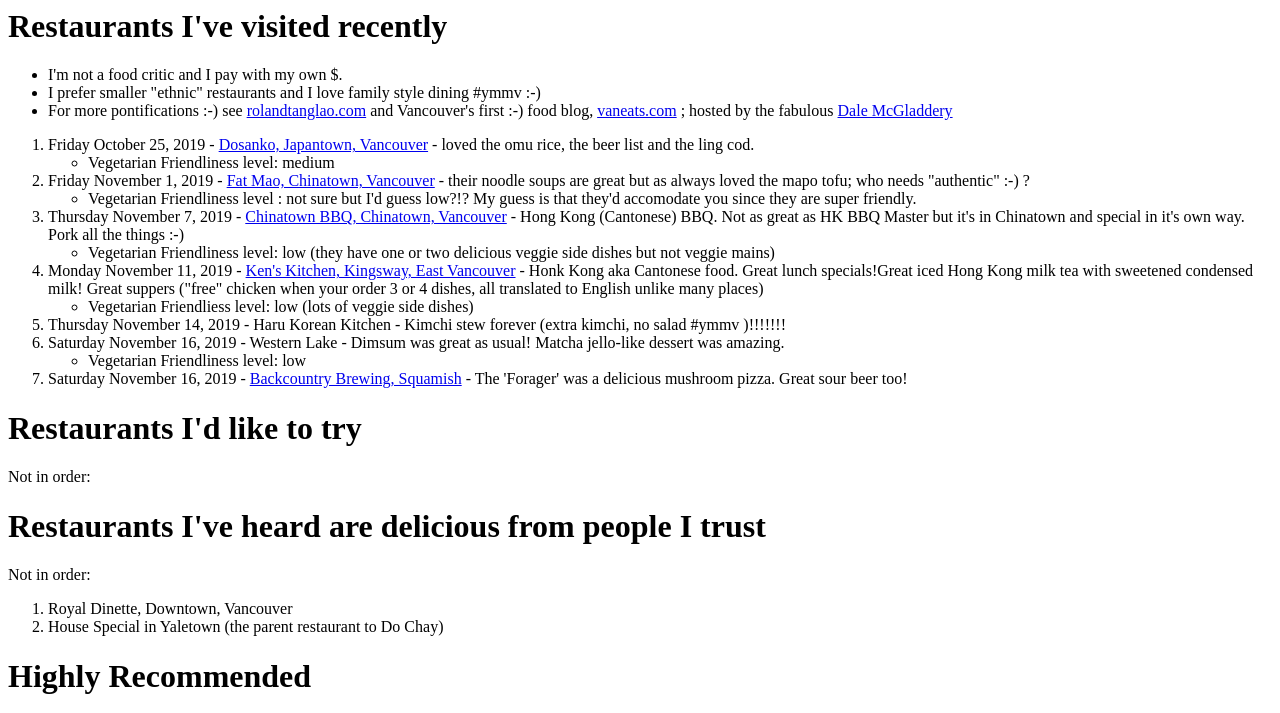
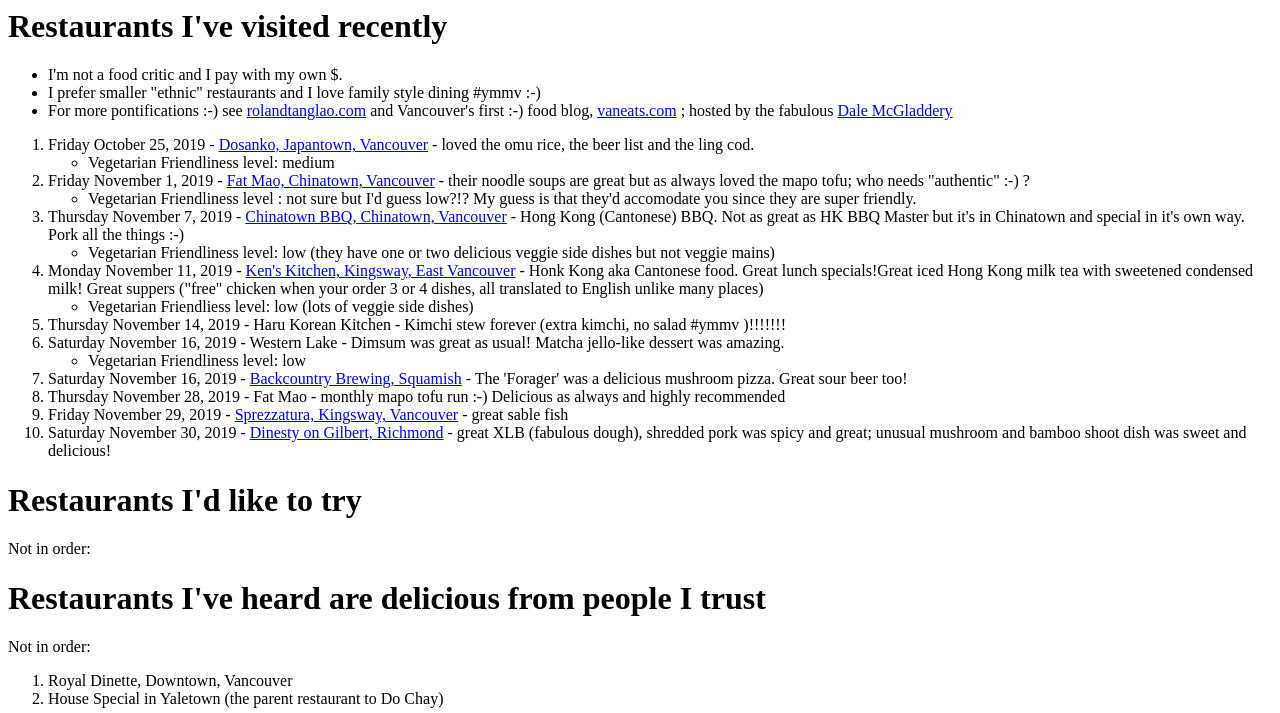
Before and after one commit to rtanglao/restaurant-11ty-fun, an Eleventy site: page src/reviews.md in a window 1280 px wide. Shown: the top 713 px of the page. Built offline with nearby package versions, Linux system fonts and the light colour scheme; Eleventy itself is replaced by a stand-in of ours; files that its build step writes are made by us from their sources.

Commit message:
💡🛳 Updated with Glitch Dinesty, sprezzatura end of Nov 2019

```diff
--- a/src/reviews.md
+++ b/src/reviews.md
@@ -28,6 +28,10 @@
    - Vegetarian Friendliness level: low
 1. Saturday November 16, 2019 - [Backcountry Brewing, Squamish](https://www.backcountrybrewing.com/) -
 The 'Forager' was a delicious mushroom pizza. Great sour beer too!
+1. Thursday November 28, 2019 - Fat Mao - monthly mapo tofu run :-) Delicious as always and highly recommended
+1. Friday November 29, 2019 - [Sprezzatura, Kingsway, Vancouver](https://sprezzatura.ca/)  - great sable fish
+1. Saturday November 30, 2019 - [Dinesty on Gilbert, Richmond](http://dinesty.ca/our-locations/richmond-gilbert/) - great XLB (fabulous dough), shredded pork
+was spicy and great; unusual mushroom and bamboo shoot dish was sweet and delicious!
 
 # Restaurants I'd like to try
 
```
